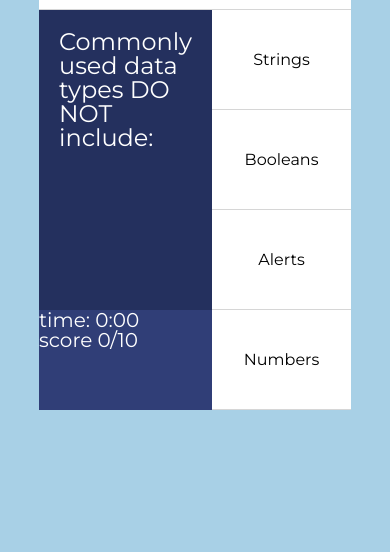
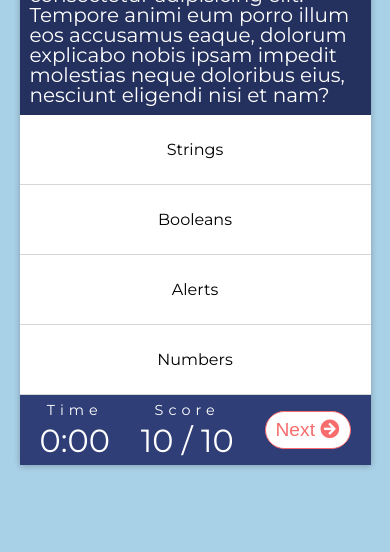
Before and after one commit to yeasir01/timed-quiz, a plain HTML site: page index.html in a window 390 px wide. Shown: the part 292-844 px from the top of the page. Drawn offline with Linux system fonts and the light colour scheme.

Commit message:
restructured html & added css grids for mobile

```diff
--- a/assets/css/style.css
+++ b/assets/css/style.css
@@ -9,11 +9,11 @@ body {
 .header {
     background-color: #fff;
     height: 70px;
-    box-shadow: 0 15px 30px 0 rgba(60, 72, 88, 0.10);
+    box-shadow: 0 1px 6px 0 rgba(32,33,36,0.28);
 }
 
 main {
-    height: calc(100vh - 70px);
+    min-height: calc(100vh - 70px);
     display: flex;
     align-items: center;
 }
@@ -28,13 +28,13 @@ main {
     justify-content: space-between;
 }
 
-.nav-container h1 {
-    color: #ffbe55;
-}
-
 .js-logo {
     color: #374785;
     font-weight: 400;
+}
+
+.nav-container h1 {
+    color: #ffbe55;
 }
 
 #high-btn {
@@ -56,21 +56,24 @@ main {
 }
 
 #restart-btn:hover {
-    background-color: #f37f7f;
+    background-color: #fa5656;
     cursor: pointer;
 }
 
 .grid-container {
+    width: 80%;
+    max-width: 960px;
+    margin: auto;
+    box-shadow: 0 1px 6px 0 rgba(32,33,36,0.28);
     display: grid;
-    width: 100%;
-    grid-template-columns: 10% 1fr 1fr 10%;
+    grid-template-columns: 1fr 1fr;
     grid-template-rows: 90px 100px 100px 100px 100px;
     grid-template-areas:
-        ". r r ."
-        ". q a1 ."
-        ". q a2 ."
-        ". q a3 ."
-        ". btm a4 .";
+        "r r"
+        "q a1"
+        "q a2"
+        "q a3"
+        "btm a4";
 }
 
 #result {
@@ -79,7 +82,8 @@ main {
     display: flex;
     align-items: center;
     justify-content: center;
-    font-size: 2rem;
+    font-size: 2.5rem;
+    font-weight: 600;
 }
 
 #question {
@@ -87,7 +91,7 @@ main {
     color: #fff;
     background-color: #24305e;
     padding: 20px 20px;
-    font-size: 1.5rem;
+    font-size: 1.25rem;
 }
 
 #a1 {
@@ -117,6 +121,7 @@ main {
 
 .awswer-box:hover {
     background-color: #ffbe55;
+    color: #fff;
 }
 
 .btm-left {
@@ -124,8 +129,66 @@ main {
     background-color: #303e77;
     color: #fff;
     font-size: 1.25rem;
+    display: flex;
+    justify-content: space-between;
+    align-items: center;
+    padding: 0 20px;
 }
 
+.count {
+    text-align: center;
+}
+
+.c-label {
+    font-size: .9rem;
+    letter-spacing: 5px;
+    margin-bottom: 8px;
+}
+
+.c-element {
+    font-size: 2rem;
+}
+
+#next-btn {
+    background-color: #fff;
+    border: 1px solid #f76c6c;
+    border-radius: 25px;
+    color: #f76c6c;
+    font-size: 1.2rem;
+    padding: 7px 10px;
+    cursor: pointer;
+}
+
+#next-btn:hover {
+    color: #fa5656;
+    border: 1px solid #fa5656;
+}
+
+@media only screen and (max-width: 720px) {
+    .grid-container {
+        width: 90%;
+        margin: 30px auto;
+        box-shadow: 0 1px 6px 0 rgba(32,33,36,0.28);
+        display: grid;
+        grid-template-columns: 1fr;
+        grid-template-rows: 90px auto repeat(5, 70px);
+        grid-template-areas:
+            "r"
+            "q"
+            "a1"
+            "a2"
+            "a3"
+            "a4"
+            "btm";
+    }
+
+    #question {
+       display: grid;
+       justify-content: center;
+       align-items: center;
+       padding: 10px;
+    }
+}
 
 @media only screen and (max-width: 520px) {
 
@@ -137,7 +200,7 @@ main {
         font-size: 1.50rem;
     }
 
-    #restart {
+    #restart-btn, #high-btn {
         font-size: 0.85rem;
     }
 }
--- a/index.html
+++ b/index.html
@@ -5,7 +5,7 @@
     <meta charset="UTF-8">
     <meta name="viewport" content="width=device-width, initial-scale=1.0">
     <meta http-equiv="X-UA-Compatible" content="ie=edge">
-    <link href="https://fonts.googleapis.com/css?family=Montserrat:400,900&display=swap" rel="stylesheet">
+    <link href="https://fonts.googleapis.com/css?family=Montserrat:400,600,900&display=swap" rel="stylesheet">
     <link rel="stylesheet" href="./assets/css/reset.css">
     <link rel="stylesheet" href="./assets/css/style.css">
     <link rel="stylesheet" href="https://cdnjs.cloudflare.com/ajax/libs/font-awesome/5.11.2/css/all.css">
@@ -26,10 +26,17 @@
     <main>
         <div class="grid-container">
             <span id="result">Correct!</span>
-            <span id="question">Commonly used data types DO NOT include:</span>
+            <span id="question">Lorem ipsum dolor sit amet consectetur adipisicing elit. Tempore animi eum porro illum eos accusamus eaque, dolorum explicabo nobis ipsam impedit molestias neque doloribus eius, nesciunt eligendi nisi et nam?</span>
             <div class="btm-left">
-                <p>time: 0:00</p>
-                <p>score 0/10</p>
+                <div class="count">
+                    <p class="c-label">Time</p>
+                    <span id="timer"class="c-element">0:00</span>
+                </div>
+                <div class="count">
+                    <p class="c-label">Score</p>
+                    <p class="c-element"><span id="score">10</span> / 10</p>
+                </div>
+                <button id="next-btn">Next <i class="fas fa-arrow-circle-right"></i></button>
             </div>
             <span id="a1" class="awswer-box">Strings</span>
             <span id="a2" class="awswer-box">Booleans</span>
```
